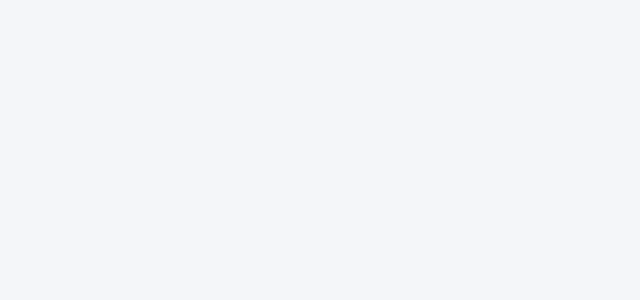
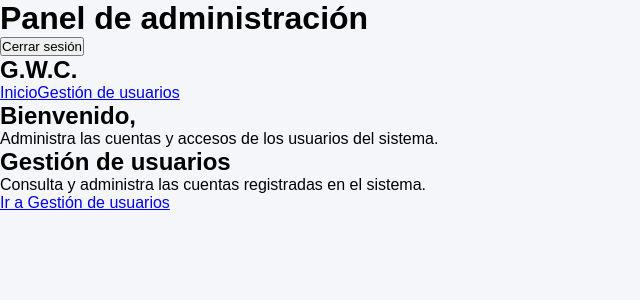
Before and after one commit to llocya19/sistema-gestion-academica, a React (Vite) app in the folder frontend/: page /admin in a window 1280 px wide. Before the commit this address had no page. Shown: the top 300 px of the page, without its empty margins (0-640 px from the left). Built offline with nearby package versions, Linux system fonts and the light colour scheme; sample sign-in values are in the browser's storage.

Commit message:
feat(HU02): integrar panel administrador y listado de usuarios

```diff
--- a/frontend/src/pages/admin/AdminDashboard.tsx
+++ b/frontend/src/pages/admin/AdminDashboard.tsx
@@ -1,12 +1,61 @@
+import { Link } from "react-router-dom";
+import { useAuth } from "../../context/AuthContext";
+
 function AdminDashboard() {
+  const { usuario, cerrarSesion } = useAuth();
+
   return (
-    <main>
-      <h1>Panel de administración</h1>
+    <div>
+      <header>
+        <h1>Panel de administración</h1>
 
-      <section>
-        <h2>Gestión de usuarios</h2>
-      </section>
-    </main>
+        <div>
+          <span>
+            {usuario?.persona.nombres} {usuario?.persona.apellidos}
+          </span>
+
+          <button type="button" onClick={cerrarSesion}>
+            Cerrar sesión
+          </button>
+        </div>
+      </header>
+
+      <aside>
+        <h2>G.W.C.</h2>
+
+        <nav>
+          <Link to="/admin">Inicio</Link>
+
+          <Link to="/admin/usuarios">
+            Gestión de usuarios
+          </Link>
+        </nav>
+      </aside>
+
+      <main>
+        <h2>
+          Bienvenido, {usuario?.persona.nombres}
+        </h2>
+
+        <p>
+          Administra las cuentas y accesos de los usuarios
+          del sistema.
+        </p>
+
+        <section>
+          <h2>Gestión de usuarios</h2>
+
+          <p>
+            Consulta y administra las cuentas registradas
+            en el sistema.
+          </p>
+
+          <Link to="/admin/usuarios">
+            Ir a Gestión de usuarios
+          </Link>
+        </section>
+      </main>
+    </div>
   );
 }
 
--- a/frontend/src/pages/admin/usuarios/UsuariosPage.tsx
+++ b/frontend/src/pages/admin/usuarios/UsuariosPage.tsx
@@ -1,3 +1,6 @@
+import { useEffect, useState } from "react";
+import { obtenerUsuarios } from "../../../services/adminService";
+
 type Usuario = {
   id: number;
   email: string;
@@ -10,11 +13,18 @@ type Usuario = {
   };
 };
 
-type UsuariosPageProps = {
-  usuarios: Usuario[];
-};
+function UsuariosPage() {
+  const [usuarios, setUsuarios] = useState<Usuario[]>([]);
 
-function UsuariosPage({ usuarios }: UsuariosPageProps) {
+  useEffect(() => {
+    async function cargarUsuarios() {
+      const datos = await obtenerUsuarios();
+      setUsuarios(datos);
+    }
+
+    cargarUsuarios();
+  }, []);
+
   return (
     <main>
       <h1>Gestión de usuarios</h1>
--- a/frontend/src/pages/auth/Login.tsx
+++ b/frontend/src/pages/auth/Login.tsx
@@ -40,7 +40,11 @@ const handleSubmit = async (e: React.FormEvent) => {
       response.usuario
     );
 
-    navigate("/home");
+    if (response.usuario.rol === "ADMINISTRADOR") {
+      navigate("/admin");
+    } else {
+      navigate("/home");
+    }
 
   } catch (error) {
 
--- a/frontend/src/routes/AppRouter.tsx
+++ b/frontend/src/routes/AppRouter.tsx
@@ -8,6 +8,8 @@ import Login from "../pages/auth/Login";
 import Home from "../pages/home/Home";
 import ProtectedRoute from "./ProtectedRoute";
 import { AuthProvider } from "../context/AuthContext";
+import AdminDashboard from "../pages/admin/AdminDashboard";
+import UsuariosPage from "../pages/admin/usuarios/UsuariosPage";
 
 
 function AppRouter() {
@@ -34,6 +36,23 @@ function AppRouter() {
             }
           />
 
+          <Route
+            path="/admin"
+            element={
+              <ProtectedRoute>
+                <AdminDashboard />
+              </ProtectedRoute>
+            }
+          />
+
+          <Route
+            path="/admin/usuarios"
+            element={
+              <ProtectedRoute>
+                <UsuariosPage />
+              </ProtectedRoute>
+            }
+          />
 
 
 
```
Also changed, not shown: 2 other files (tests, documents, lock files or other folders).
